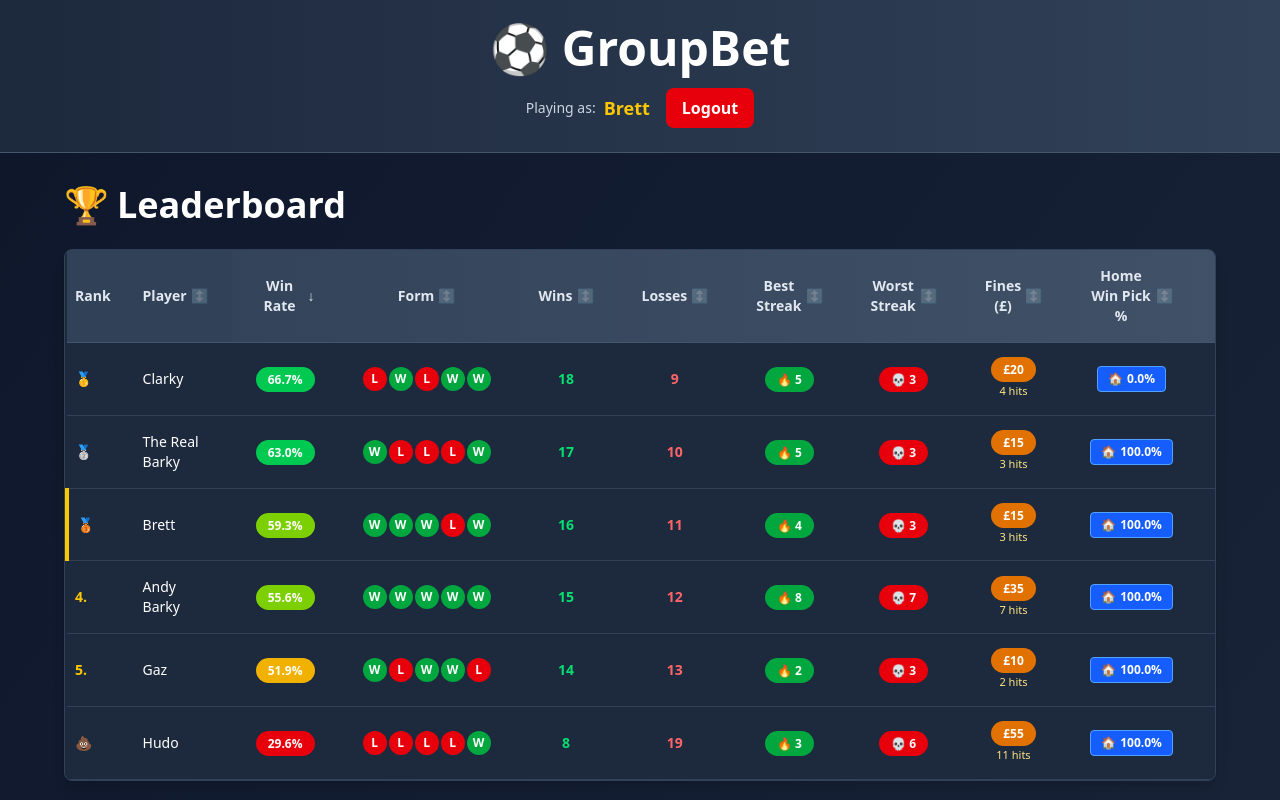
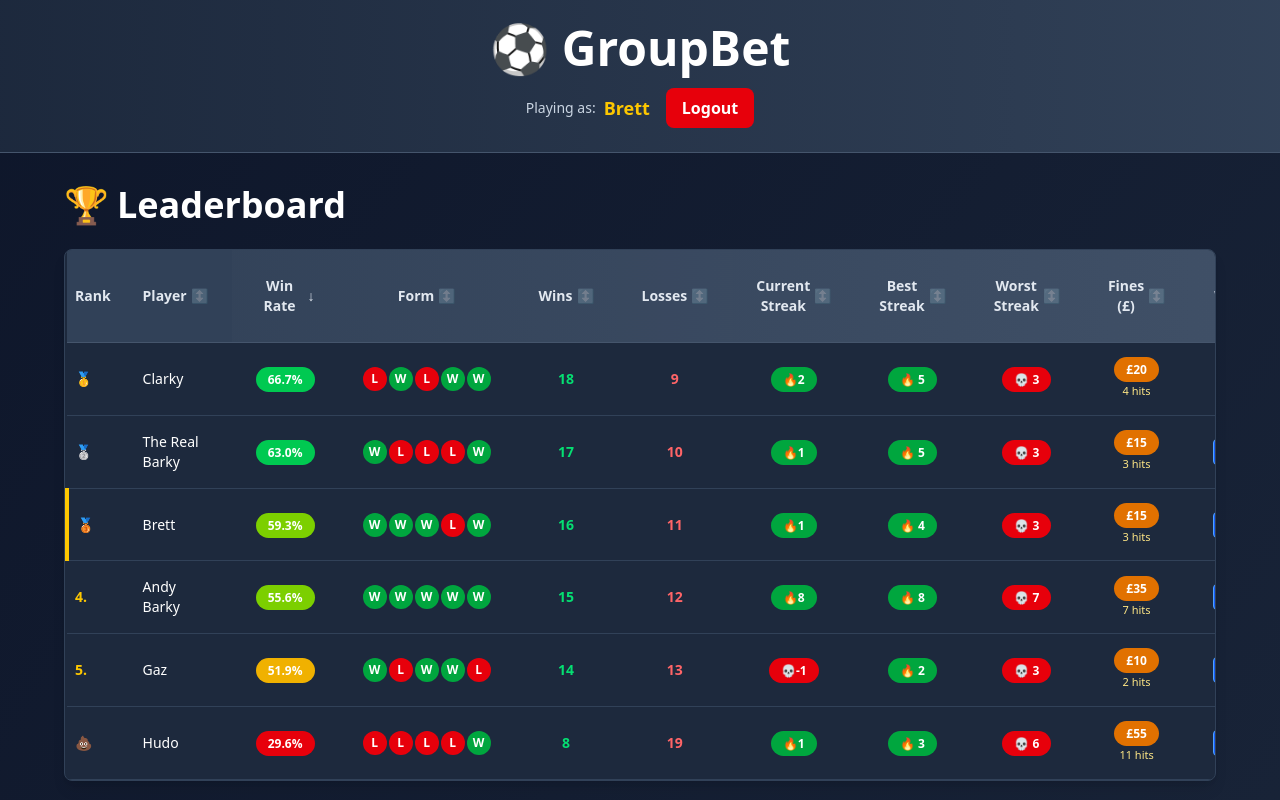
Before and after one commit to JamieBarkway/group-bet, a Next.js app: page / in a window 1280 px wide. Both pictures are taken after a click on the button "Brett". Shown: the top 800 px of the page. Built offline with nearby package versions, Linux system fonts and the light colour scheme; no server answers.

Commit message:
added current streak column

```diff
--- a/app/api/picks/route.ts
+++ b/app/api/picks/route.ts
@@ -54,6 +54,7 @@ function getStats(user: { username: string; results: Array<{ outcome: "W" | "L"
   let longestLossStreak = 0;
   let currentLossStreak = 0;
 
+
   for (const result of user.results) {
     if (result.outcome === "W") {
       currentWinStreak++;
@@ -71,6 +72,28 @@ function getStats(user: { username: string; results: Array<{ outcome: "W" | "L"
   const last5 = settledResults.slice(-5).map(r => r.outcome).join("");
   const form = last5 || "-";
 
+  // Calculate current streak
+  let currentStreak = 0;
+  const lastResult = settledResults.at(-1);
+
+  if (lastResult) {
+    const targetOutcome = lastResult.outcome;
+    console.log("Last result:", targetOutcome);
+
+    for (let i = settledResults.length - 1; i >= 0; i--) {
+      console.log("Next result", settledResults[i].outcome);
+      if (settledResults[i].outcome === targetOutcome) {
+        currentStreak++;
+        console.log("Current streak:", currentStreak);
+      } else {
+        break;
+      }
+    }
+    if (targetOutcome === "L"){
+      currentStreak *= -1;
+    }
+  }
+
   return {
     user: user.username,
     total,
@@ -80,6 +103,7 @@ function getStats(user: { username: string; results: Array<{ outcome: "W" | "L"
     form,
     fineCount,
     fineTotal,
+    currentStreak,
     longestWinStreak,
     longestLossStreak,
     bttsPct,
--- a/app/components/Leaderboard.tsx
+++ b/app/components/Leaderboard.tsx
@@ -10,6 +10,7 @@ type LeaderBoardData = {
   form: string;
   fineTotal: number;
   fineCount: number;
+  currentStreak: number;
   longestWinStreak: number;
   longestLossStreak: number;
   bttsPct: string;
@@ -18,7 +19,7 @@ type LeaderBoardData = {
   o2GoalsPct: string;
 };
 
-type SortColumn = 'player' | 'wins' | 'losses' | 'winPct' | 'form' | 'bestStreak' | 'worstStreak' | 'fines' | 'homeWinPct' | 'awayWinPct' | 'bttsPct' | 'o2GoalsPct';
+type SortColumn = 'player' | 'wins' | 'losses' | 'winPct' | 'form' | 'currentStreak' | 'bestStreak' | 'worstStreak' | 'fines' | 'homeWinPct' | 'awayWinPct' | 'bttsPct' | 'o2GoalsPct';
 type SortDirection = 'asc' | 'desc';
 
 export default function Leaderboard({ selectedPlayer }: { selectedPlayer?: string }) {
@@ -75,6 +76,10 @@ export default function Leaderboard({ selectedPlayer }: { selectedPlayer?: strin
           // Count wins in last 5 results
           aValue = (a.form || '').split('').filter(r => r === 'W').length;
           bValue = (b.form || '').split('').filter(r => r === 'W').length;
+          break;
+        case 'currentStreak':
+          aValue = a.currentStreak;
+          bValue = b.currentStreak;
           break;
         case 'bestStreak':
           aValue = a.longestWinStreak;
@@ -201,6 +206,14 @@ export default function Leaderboard({ selectedPlayer }: { selectedPlayer?: strin
                 </div>
               </th>
               <th
+                onClick={() => handleSort('currentStreak')}
+                className="px-2 md:px-6 py-2 md:py-4 text-center text-xs md:text-sm font-semibold text-slate-200 cursor-pointer hover:bg-slate-600 transition-colors select-none"
+              >
+                <div className="flex items-center justify-center gap-1">
+                  Current Streak <SortIcon column="currentStreak" />
+                </div>
+              </th>
+              <th
                 onClick={() => handleSort('bestStreak')}
                 className="px-2 md:px-6 py-2 md:py-4 text-center text-xs md:text-sm font-semibold text-slate-200 cursor-pointer hover:bg-slate-600 transition-colors select-none"
               >
@@ -301,6 +314,11 @@ export default function Leaderboard({ selectedPlayer }: { selectedPlayer?: strin
                   <td className="px-2 md:px-6 py-2 md:py-4 text-xs md:text-sm text-center text-green-400 font-semibold">{u.wins}</td>
                   <td className="px-2 md:px-6 py-2 md:py-4 text-xs md:text-sm text-center text-red-400 font-semibold">{u.losses}</td>
                   <td className="px-2 md:px-6 py-2 md:py-4 text-xs md:text-sm text-center">
+                    <span className={`${u.currentStreak > 0 ? 'bg-green-600' : 'bg-red-600'} text-white px-2 md:px-3 py-1 rounded-full text-xs font-bold`}>
+                      {(u.currentStreak > 0 ? '🔥' : '💀') + u.currentStreak}
+                    </span>
+                  </td>
+                  <td className="px-2 md:px-6 py-2 md:py-4 text-xs md:text-sm text-center">
                     <span className="bg-green-600 text-white px-2 md:px-3 py-1 rounded-full text-xs font-bold">
                       🔥 {u.longestWinStreak}
                     </span>
```
